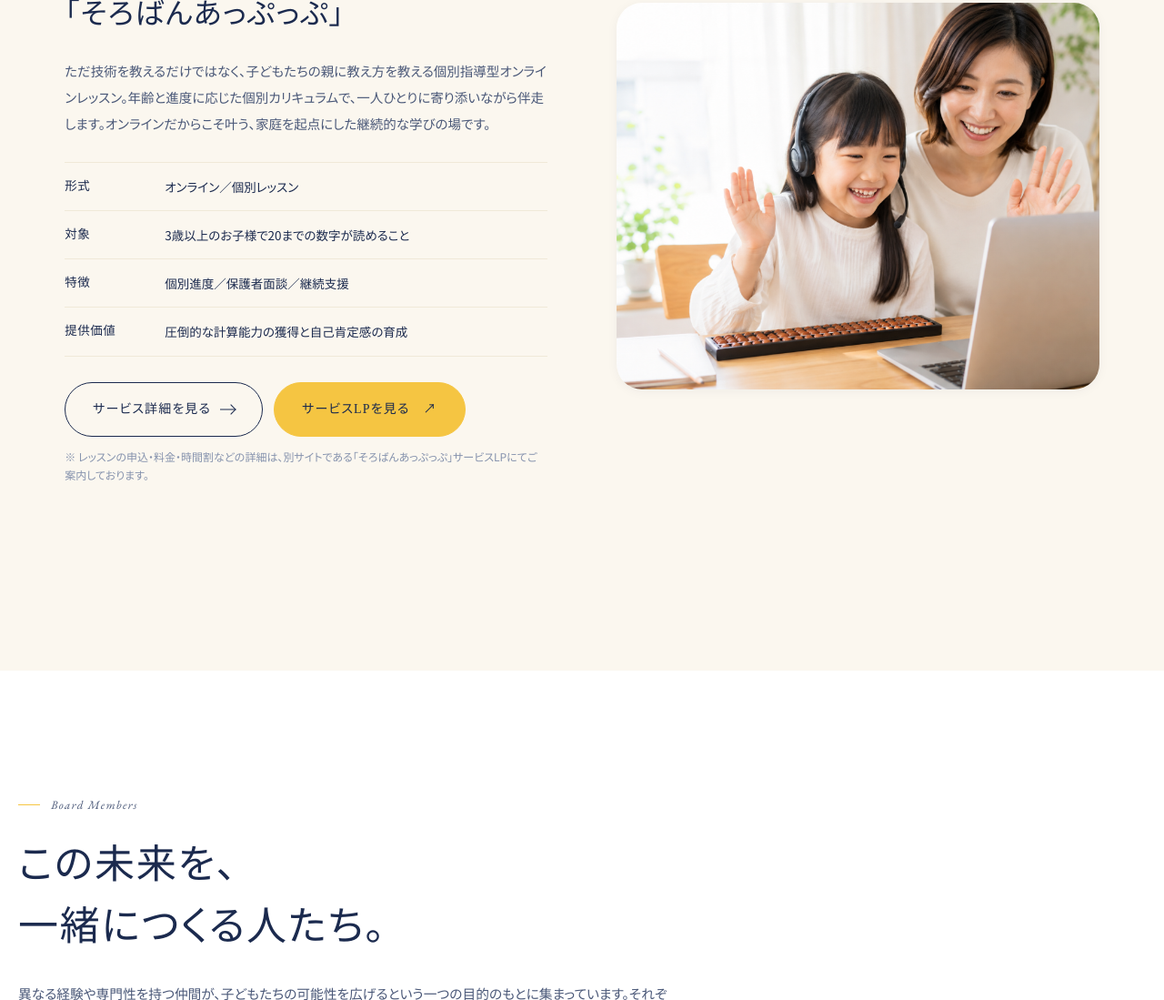
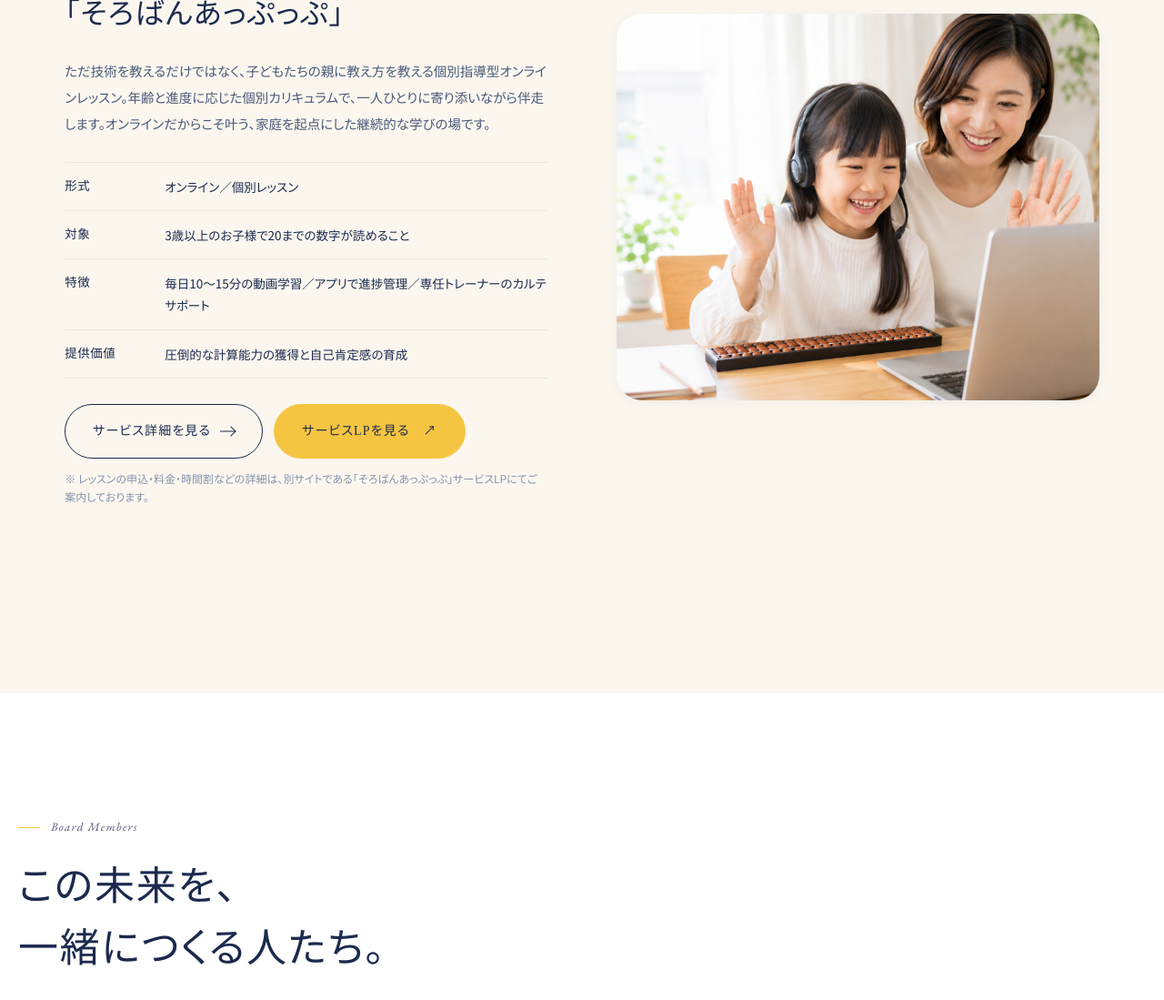
Before and after one commit to apupu-inc/corporate-site, an Eleventy site: page src/index.njk in a window 1280 px wide. Shown: the part 2604-3703 px from the top of the page at 91% size. Built offline with nearby package versions, Linux system fonts and the light colour scheme; Eleventy itself is replaced by a stand-in of ours; files that its build step writes are made by us from their sources.

Commit message:
Update homepage service features

```diff
--- a/src/index.njk
+++ b/src/index.njk
@@ -110,7 +110,7 @@ description: 株式会社あっぷっぷは、オンラインそろばんレッ
           <ul class="service-block__meta">
             <li><strong>形式</strong><span>オンライン／個別レッスン</span></li>
             <li><strong>対象</strong><span>3歳以上のお子様で20までの数字が読めること</span></li>
-            <li><strong>特徴</strong><span>個別進度／保護者面談／継続支援</span></li>
+            <li><strong>特徴</strong><span>毎日10〜15分の動画学習／アプリで進捗管理／専任トレーナーのカルテサポート</span></li>
             <li><strong>提供価値</strong><span>圧倒的な計算能力の獲得と自己肯定感の育成</span></li>
           </ul>
           <div style="display: flex; gap: 12px; flex-wrap: wrap;">
```
